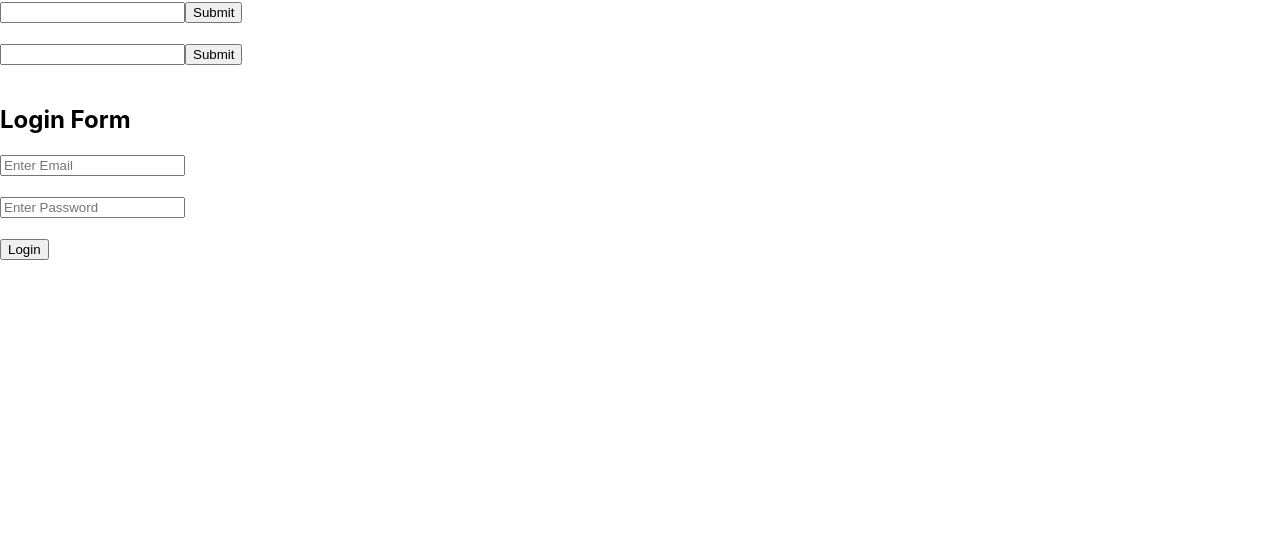
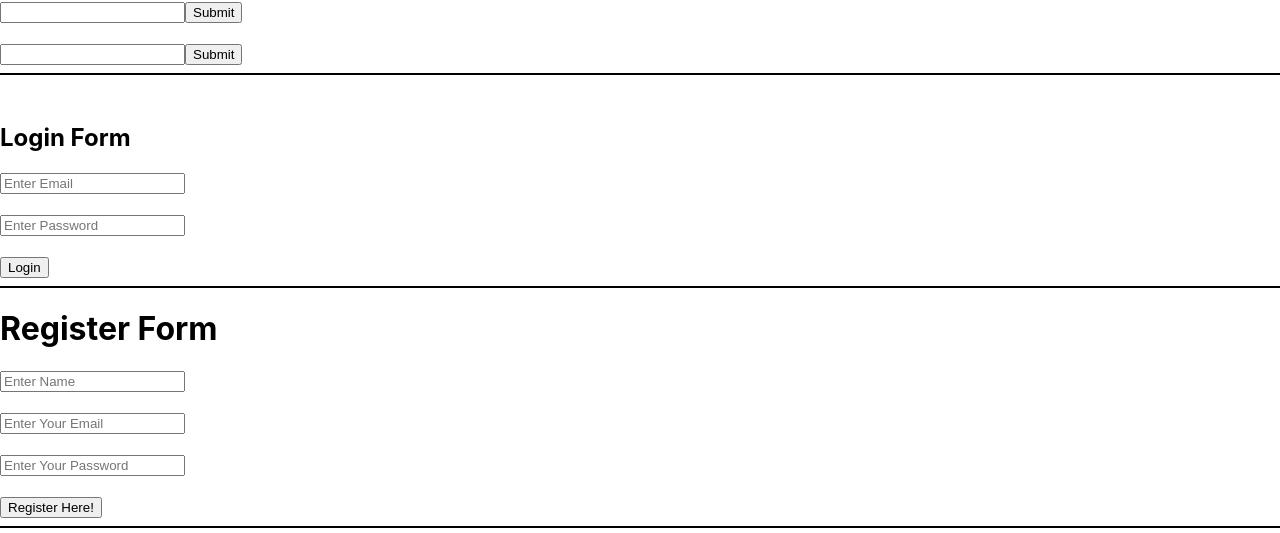
Before and after one commit to anjaliraut1125-alt/React, a React (Create React App) app: page / in a window 1280 px wide. Shown: the part 1044-1577 px from the top of the page. Before the commit the page ends 1304 px from the top, so only its background shows below. Built offline with nearby package versions, Linux system fonts and the light colour scheme; no server answers.

Commit message:
register

```diff
--- a/src/App.js
+++ b/src/App.js
@@ -15,6 +15,8 @@ import ControlledForm from './Pages/ControlledForm';
 import Uncontrolled from './Pages/Uncontrolled';
 import FormHandling from './Pages/FormHandling';
 import Login from './Pages/Login';
+import Register from './Pages/Register';
+
 
 function App() {
   return (
@@ -57,7 +59,12 @@ function App() {
 
 
     <Login/>
+
+
+    <Register/>
     </>
+
+
 
 
 
--- a/src/Pages/ControlledForm.js
+++ b/src/Pages/ControlledForm.js
@@ -10,6 +10,7 @@ function ControlledForm(){
             placeholder="Enter Name"/>
 
             <h3>Your Name: {name}</h3>
+
         </div>
     );
 }
--- a/src/Pages/FormHandling.js
+++ b/src/Pages/FormHandling.js
@@ -15,6 +15,8 @@ function FormHandling(){
             <input type="email" value={email} onChange={(e) => setEmail(e.target.value)}/>
             <button type="submit">Submit</button>
 
+        <hr style={{border: "1px solid black", width: "100%"}}/>
+
         </form>
 
 
--- a/src/Pages/Login.js
+++ b/src/Pages/Login.js
@@ -34,6 +34,7 @@ function Login(){
 
 
         <button type="submit">Login</button>
+        <hr style={{border: "1px solid black", width: "100%"}}/>
 
 
     </form>
--- /dev/null
+++ b/src/Pages/Register.js
@@ -0,0 +1,70 @@
+import React, { useState} from "react";
+
+function Register(){
+
+    const [form , setForm] = useState({
+
+        name  : "",
+        email : "",
+        password : ""
+    });
+
+    const [error , setError] = useState("");
+
+    const handleChange = (e) => {
+        setForm({
+            ...form,
+            [e.target.name]: e.target.value
+        });
+    };
+
+
+    const handleSubmit = (e) => {
+        e.preventDefault();
+
+        if(form.name === "" || form.email === "" || form.password === ""){
+            setError("All fields are required");
+        }else if (!form.email.includes("@")){
+            setError("Invalid Email");
+        }else if (form.password.length < 6){
+            setError ("Password must be at least 6 characters");
+        }else {
+            setError("");
+            alert ("Registration Successful");
+        }
+    };
+
+    return (
+        <>
+        <form onSubmit={handleSubmit}><h1>Register Form</h1>
+
+        <input type = "text" name="name" placeholder="Enter Name" value={form.name}
+        onChange={handleChange}/>
+        <br/>
+        <br/>
+
+
+        <input type = "email" name="email" placeholder="Enter Your Email" value={form.email}
+        onChange={handleChange}/>
+        <br/>
+        <br/>
+
+        <input type = "password" name="password" placeholder="Enter Your Password" value={form.password}
+        onChange={handleChange}/>
+        <br/>
+        <br/>
+
+        <button type="submit">Register Here!</button>
+
+        {error && <p style={{color : "red"}}>{error}</p>}
+        <hr style={{border: "1px solid black", width: "100%"}}/>
+
+        </form>
+
+        </>
+    );
+
+}
+
+
+export default Register;
```
